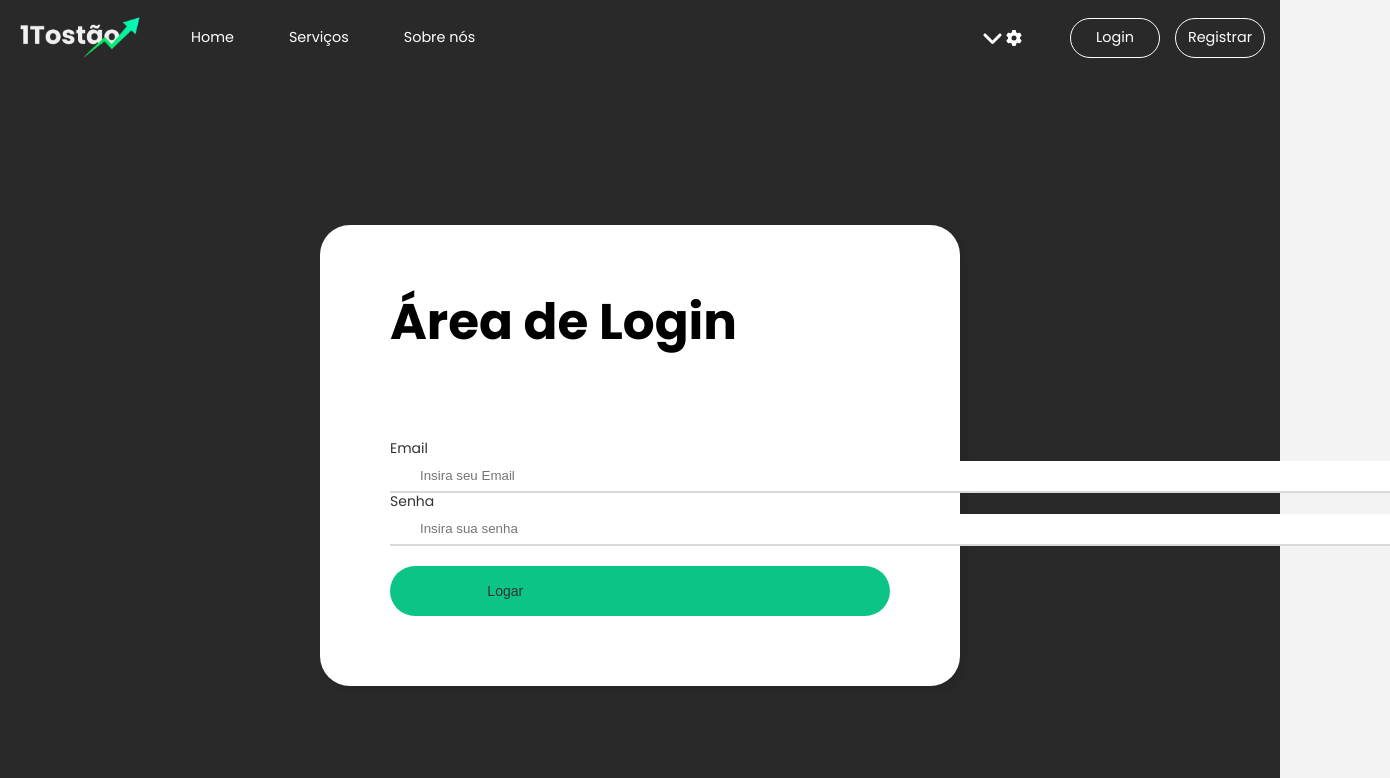
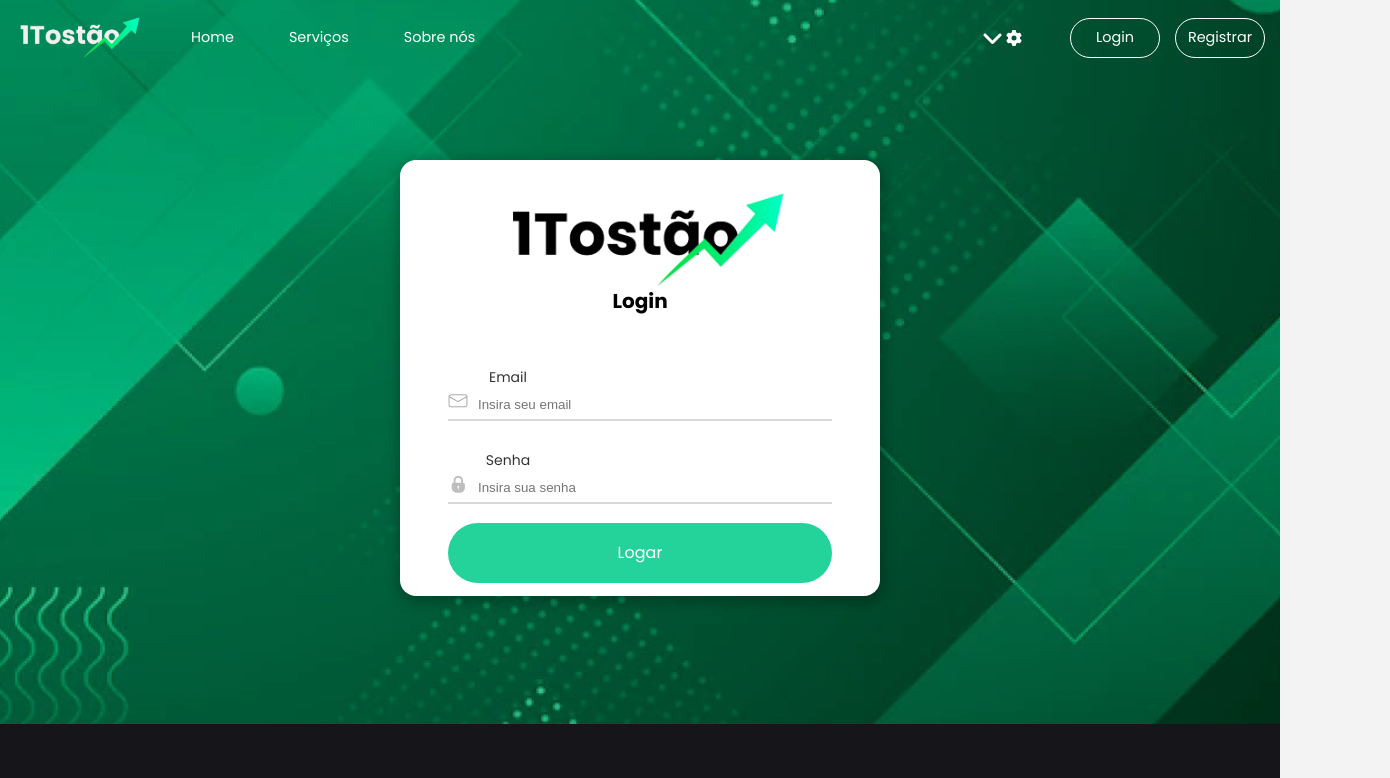
Before and after one commit to lchampz/1Tostao-refactor, a React (Create React App) app in the folder 1tostao/: page /login in a window 1280 px wide. Shown: the top 778 px of the page, 1390 px wide, since content can reach past the window. Built offline with nearby package versions, Linux system fonts and the light colour scheme.

Commit message:
feat: login page fixed

```diff
--- a/1tostao/src/components/atoms/CardLogin/index.js
+++ b/1tostao/src/components/atoms/CardLogin/index.js
@@ -1,13 +1,18 @@
 import react from 'react'
 import { useNavigate } from 'react-router-dom'
-import { Container, Label } from '../CardRegister/styled.js'
-import {CardInfo} from '../Card/styled.js'
-import { ButtonCard } from '../Button/styled.js'
 import { Input } from '../Input/styled.js'
 import {Title} from '../Text/styles/text_style.js'
+import Text from "../Text/Text"
+import ImgWrapper from '../ImgWrapper'
 import { useState } from 'react'
+import Logo from '../../../assets/img/logo.png'
+import InputRegister from '../InputRegister';
+import { Container, Wrapper, WrapperInput, Button, Label } from "../CardRegister/styled.js";
+import bg from "../../../assets/img/Background.png";
+import Email from "../../../assets/icons/email.png";
+import Lock from "../../../assets/icons/padlock.png";
 
-const CardLogin = ({color, textAlign, marginTop, marginBottom, fontSize, height, transition}) => {
+const CardLogin = ({fontSize, color, height, width, marginBottom}) => {
     const navigate = useNavigate();
 
         const [name, setName] = useState()
@@ -15,17 +20,16 @@ const CardLogin = ({color, textAlign, marginTop, marginBottom, fontSize, height,
 
     return(
         <>
-           <Container>
-               <CardInfo heightCard={height="fit-content"}>
-                   <Title colorText={color="black"} bottomText={marginBottom="90px"} sizeText={fontSize="50px"} >Área de Login</Title>
-                   <Label>Email</Label>
-                   <Input placeholder="Insira seu Email" onChange={(e) => setName(e.target.value)} />
-                   <Label>Senha</Label>
-                   <Input placeholder="Insira sua senha" onChange={(e) => setPassword(e.target.value)} />
-                   <ButtonCard onClick={() => navigate(`/`)} transitionButton={transition="0.2s ease-in-out"}>
-                       <Label colorLabel={color="white"} sizeLabel={fontSize="20px"} alignLabel={textAlign="center"}>Logar</Label>
-                   </ButtonCard>
-               </CardInfo>
+           <Container bgImg={bg}>
+               <Wrapper heightWrapper={height="fit-content"}>
+                   <ImgWrapper imgHeight={height="100%;"} url={Logo} margin={"30px 155px 0px 0px"} />
+                   <Title colorText={color="black"} bottomText={marginBottom="90px"} sizeText={fontSize="20px"}>
+                       Login
+                   </Title>
+                   <InputRegister icon={Email} label="Email" display={"flex"} onChange={(e) => setName(e.target.value)} placeholder="Insira seu email" />
+                   <InputRegister icon={Lock} label="Senha" display={"flex"} onChange={(e) => setPassword(e.target.value)} placeholder="Insira sua senha" />
+                   <Button heightButton={height="60px"}>Logar</Button>
+               </Wrapper>
            </Container>
         </>
     );
--- a/1tostao/src/components/atoms/CardRegister/styled.js
+++ b/1tostao/src/components/atoms/CardRegister/styled.js
@@ -1,7 +1,7 @@
 import styled from 'styled-components'
 
 export const Container = styled.div`
-    height: 120vh;
+    height: 100%;
     display: flex;
     align-items: center;
     justify-content: center;
@@ -23,8 +23,8 @@ export const Wrapper = styled.div`
     margin-left: 1.5rem;
     margin-right: 1.5rem ;
     margin-top: 10rem;
-    width: 30rem;
-    height: 37rem;
+    width: ${({widthWrapper}) => (widthWrapper ? widthWrapper: "30rem")};
+    height: ${({heightWrapper}) => (heightWrapper ? heightWrapper: "37rem")};
     background-color: white;
     box-shadow: 1px 4px 13px 3px rgba(0, 0, 0, 0.25);
     margin-bottom: 5rem;
@@ -83,7 +83,7 @@ export const Button = styled.div`
     width: 80%;
     background-color: #24D39A;
     color: white;
-    height: 5rem;
+    height: ${({heightButton}) => (heightButton ? heightButton: "5rem")};
     margin-top: -2.8rem;
     margin-bottom: 0.8rem;
     border-radius: 3rem;
@@ -92,8 +92,8 @@ export const Button = styled.div`
     &:hover {
         color: #24D39A;
         background-color: white;
-        border: 3px solid #24D39A;
-        font-weight: bold;
+        border: 2px solid #24D39A;
+
 
     }
 
--- a/1tostao/src/components/atoms/Container/styled.js
+++ b/1tostao/src/components/atoms/Container/styled.js
@@ -16,7 +16,7 @@ export const Container = styled.div`
     margin-bottom: ${({mbottomContainer}) => (mbottomContainer ? mbottomContainer : "auto")};
     width: ${({widthContainer}) => (widthContainer ? widthContainer : "90%")};
     display:grid;
-    justify-content:center;
+    // justify-content:center;
 `
 
 export const Linha = styled.div`
--- a/1tostao/src/components/atoms/Input/index.js
+++ b/1tostao/src/components/atoms/Input/index.js
@@ -1,6 +1,7 @@
 import React from 'react';
 import { Input, WrapperInput } from './styled'
 import ImgWrapper from '../ImgWrapper';
+
 
 const InputWithIcon = ({ icon, placeholder, onChange, display, type }) => {
     return(
@@ -8,7 +9,7 @@ const InputWithIcon = ({ icon, placeholder, onChange, display, type }) => {
             <div className="img">
                 <ImgWrapper url={icon} width="20px" height="20px" margin={'10px 0px 0px 0px'} cursor="initial"/>
             </div>
-            <Input type={type} onChange={onChange} placeholder={placeholder}/>
+            <Input icon={icon} type={type} onChange={onChange} placeholder={placeholder}/>
         </WrapperInput>
     );
 }
--- a/1tostao/src/components/atoms/Input/styled.js
+++ b/1tostao/src/components/atoms/Input/styled.js
@@ -1,13 +1,13 @@
 import styled from 'styled-components'
 
 export const Input = styled.input`
-    width: ${({widthInput}) => (widthInput ? widthInput: "200%")};
+    width: ${({widthInput}) => (widthInput ? widthInput: "100%")};
     height: 2rem;
     border-top: ${({borderTop}) => (borderTop ? borderTop: "0")};
     border-left: ${({borderLeft}) => (borderLeft ? borderLeft: "0")};
     border-right: ${({borderRight}) => (borderRight ? borderRight: "0")};
     transition: 0.2s ease-in;
-    padding-right: ${({paddingRight}) => (paddingRight ? paddingRight: "7rem")};
+    padding-right: ${({paddingRight}) => (paddingRight ? paddingRight: "auto")};
     margin-top: 5px;
     padding-left: 30px;
     border-bottom: 2px solid #D9D9D9;
--- a/1tostao/src/components/atoms/InputRegister/styled.js
+++ b/1tostao/src/components/atoms/InputRegister/styled.js
@@ -8,7 +8,8 @@ export const Label = styled.label`
     color: #333333;
     font-size: 14px;
     margin-right: ${({ marginRight }) => (marginRight ? marginRight : '55%')};
-
+    width: ${({widthInputRegister}) => (widthInputRegister ? widthInputRegister: "auto")};
+    height: ${({heighInputRegister}) => (heighInputRegister ? heighInputRegister: "auto")};
     transition: all 0.8 ease-in-out;
 
 `
--- a/1tostao/src/components/atoms/Text/styles/text_style.js
+++ b/1tostao/src/components/atoms/Text/styles/text_style.js
@@ -8,7 +8,7 @@ export const Title = styled.div`
     font-weight: ${({weightText}) => (weightText ? weightText : "bold")};
     line-height: ${({heightText}) => (heightText ? heightText : "1.1")};
     margin-bottom: ${({bottomText}) => (bottomText ? bottomText: "auto")};
-    text-align: ${({alignText}) => (alignText ? alignText : "auto")};
+    text-align: ${({alignText}) => (alignText ? alignText : "center")};
 
     .cursor{
         background-color: #fff;
```
